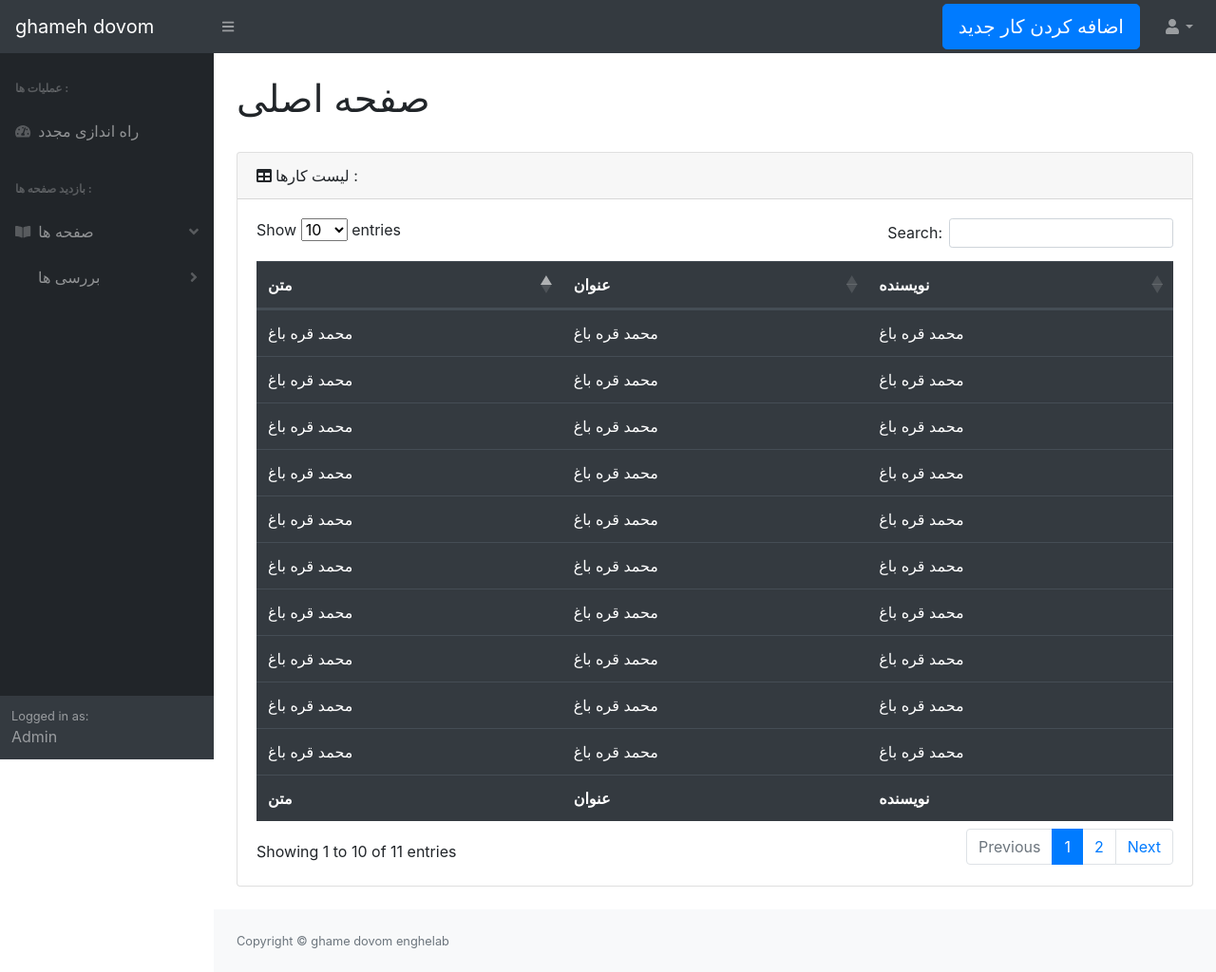
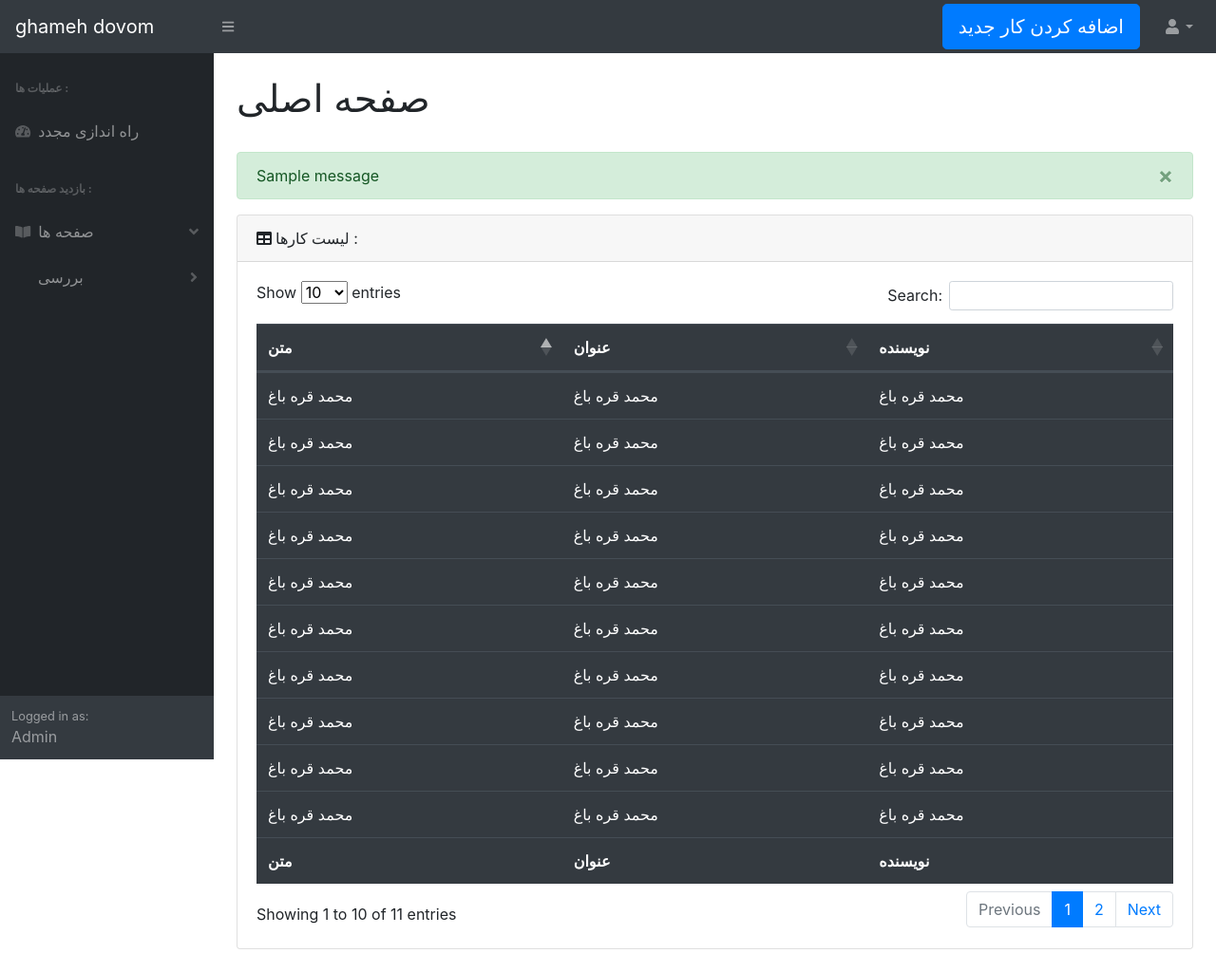
Before and after one commit to mgmgst/ghameh_dovom_enghelab, a Flask app: page / in a window 1280 px wide, after a click on "صفحه ها". Shown: the top 1024 px of the page at 95% size. Run offline with Flask 2, Linux system fonts and the light colour scheme; a user stored in the database is signed in; one stand-in notice (Sample message) is shown; some libraries are stand-ins or nearby versions.

Commit message:
adding some flash to project

```diff
--- a/app/main.py
+++ b/app/main.py
@@ -1,6 +1,6 @@
 import config
 import MySQLdb
-from flask import Flask , render_template,request , redirect,jsonify, url_for, Response, session
+from flask import Flask , render_template,request , redirect,jsonify, flash, url_for, Response, session
 from flask_login import LoginManager, UserMixin, login_required, login_user, logout_user, current_user
 from flask_limiter import Limiter
 from flask_limiter.util import get_remote_address
@@ -77,9 +77,10 @@ def login():
         password = request.form["Password"]
         if check(username,password):
             login_user(user)
+            flash('You were successfully logged in','info')
             return redirect(url_for('index'))
         else:
-            error = '!!!یوزر نامعتبر!!!'
+            error = '!!!invalid user!!!'
 
     return render_template('login.html', error=error)
 
--- a/app/templates/index.html
+++ b/app/templates/index.html
@@ -46,10 +46,10 @@
                         </a>
                         <div class="collapse" id="collapsePages" aria-labelledby="headingTwo" data-parent="#sidenavAccordion">
                             <nav class="sb-sidenav-menu-nested nav accordion" id="sidenavAccordionPages">
-                                <a class="nav-link collapsed" href="#" data-toggle="collapse" data-target="#pagesCollapseAuth" aria-expanded="false" aria-controls="pagesCollapseAuth">بررسی ها
+                                <a class="nav-link collapsed" href="#" data-toggle="collapse" data-target="#pagesCollapseAuth" aria-expanded="false" aria-controls="pagesCollapseAuth">بررسی
                                         <div class="sb-sidenav-collapse-arrow"><i class="fas fa-angle-down"></i></div></a>
                                 <div class="collapse" id="pagesCollapseAuth" aria-labelledby="headingOne" data-parent="#sidenavAccordionPages">
-                                    <nav class="sb-sidenav-menu-nested nav"><a class="nav-link" href="login.html">صفحه ورود</a><a class="nav-link" href="add.html">صفحه اضافه کردن</a></nav>
+                                    <nav class="sb-sidenav-menu-nested nav"><a class="nav-link" href="login.html">صفحه ورود</a><a class="nav-link" href="add.html">صفحه اضافه کردن</a><a class="nav-link" href="404">صفحه ارور 404</a></nav>
                                 </div>
                             </nav>
                         </div>
@@ -64,7 +64,14 @@
         <div id="layoutSidenav_content">
             <main>
                 <div class="container-fluid">
-                    <h1 class="mt-4">صفحه اصلی</h1><br>
+                    <h1 class="mt-4">صفحه اصلی</h1><br> {% with messages = get_flashed_messages(with_categories=true) %} {% if messages %} {% for category, message in messages %}
+                    <div class="alert alert-{{ category }} alert-dismissible" role="alert">
+                        {{ message }}
+                        <button type="button" class="close" data-dismiss="alert" aria-label="Close">
+                <span aria-hidden="true">&times;</span>
+                </button>
+                    </div>
+                    {% endfor %} {% endif %} {% endwith %}
                     <div class="card mb-4">
                         <div class="card-header"><i class="fas fa-table mr-1"></i>لیست کارها : </div>
                         <div class="card-body">
```
